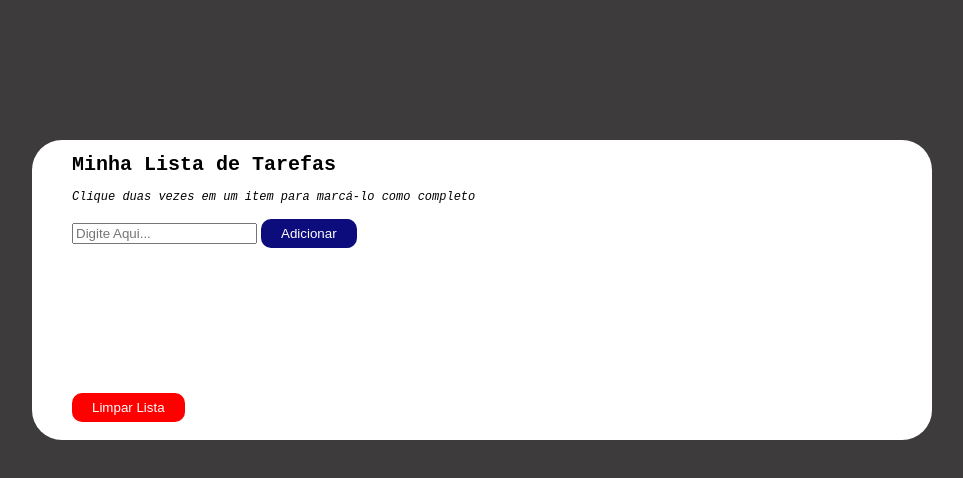
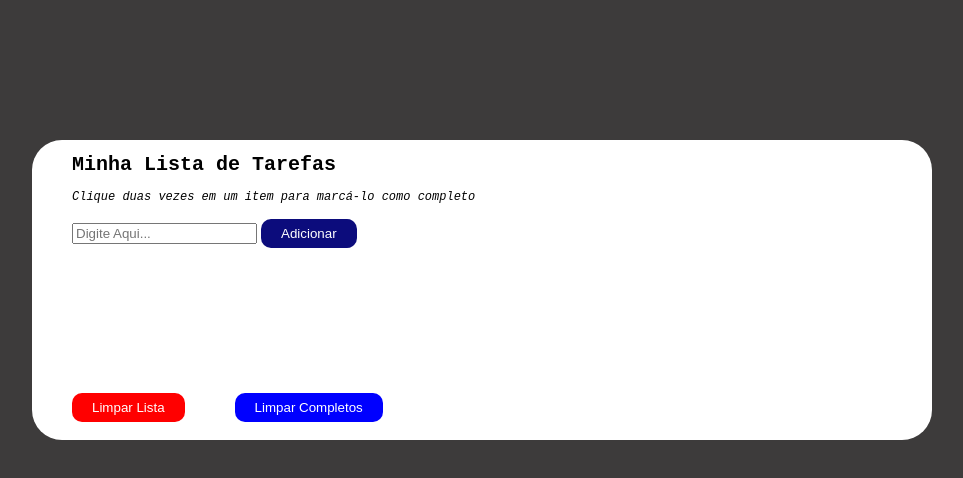
Before and after one commit to venturinn/05-trybe-project-todo-list, a website: page index.html in a window 1280 px wide. Shown: the whole page, without its empty margins (158-1121 px from the left). Drawn offline with Linux system fonts and the light colour scheme.

Commit message:
Adicionado requisito 11.

```diff
--- a/script.js
+++ b/script.js
@@ -10,14 +10,17 @@ const buttonBar = document.getElementById('barra-botoes');
 
 function creat() {
   const text = document.createElement('li');
-
   text.innerText = textoTarefa.value;
+  if (text.innerText !== '') {
     text.style.height = '20px';
     text.style.marginLeft = '15px';
     text.style.lineHeight = '20px';
     lista[0].appendChild(text);
     textoTarefa.value = '';
     quadroCentral.style.height = `${String(quadroCentral.offsetHeight + 20)}px`;
+  } else {
+    alert('Digite uma terefa');
+  }
 }
 
 criarTarefa.addEventListener('click', creat);
@@ -79,7 +82,7 @@ function addButtonClear() {
 
 addButtonClear();
 
-// Função para apagar a lista de li´s
+// Função para remover toda a lista de li´s
 
 function liClear() {
   for (;listaLi.length > 0;) {
@@ -90,3 +93,39 @@ function liClear() {
 
 const buttonClear = document.getElementById('apaga-tudo');
 buttonClear.addEventListener('click', liClear);
+
+// Função que adiciona o botão para apagar as li´s com a classe "completed"
+
+function addButtonClearCompleted() {
+  const buttonClear2 = document.createElement('button');
+
+  buttonClear2.innerText = 'Limpar Completos';
+  buttonClear2.id = 'remover-finalizados';
+  buttonClear2.style.paddingLeft = '20px';
+  buttonClear2.style.paddingRight = '20px';
+  buttonClear2.style.border = 'none';
+  buttonClear2.style.color = 'white';
+  buttonClear2.style.backgroundColor = 'blue';
+  buttonClear2.style.paddingTop = '7px';
+  buttonClear2.style.paddingBottom = '7px';
+  buttonClear2.style.borderRadius = '10px';
+  buttonClear2.style.marginLeft = '50px';
+
+  buttonBar.appendChild(buttonClear2);
+}
+
+addButtonClearCompleted();
+
+// Função para remover apenas as li´s com a classe "completed"
+
+function liClearCompleted() {
+  for (let i = 0; i < listaLi.length; i += 1) {
+    if (listaLi[i].className === 'completed') {
+      lista[0].removeChild(listaLi[i]);
+      quadroCentral.style.height = `${String(quadroCentral.offsetHeight - 20)}px`;
+    }
+  }
+}
+
+const buttonClear2 = document.getElementById('remover-finalizados');
+buttonClear2.addEventListener('click', liClearCompleted);
```
Also changed, not shown: index.html (+1 -0 lines), style.css (line endings or trailing spaces). Lines whose indentation alone changed are shown as unchanged.
